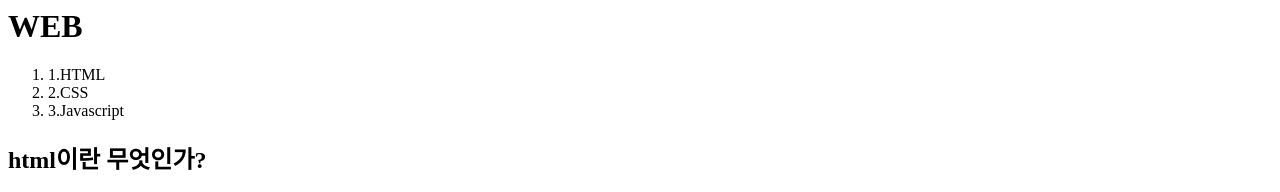
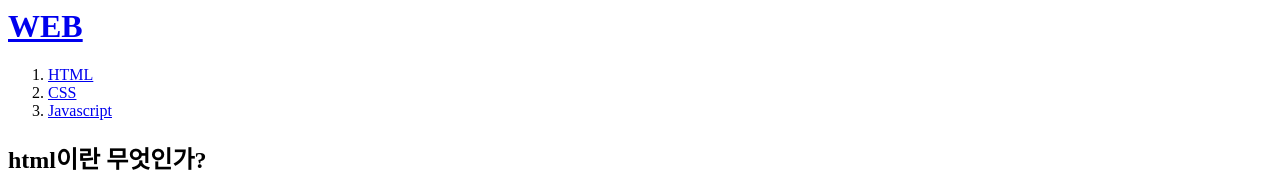
Before and after one commit to alsgud8311/My_First_Website, a plain HTML site: page index.html in a window 1280 px wide. Shown: the top 192 px of the page. Drawn offline with Linux system fonts and the light colour scheme.

Commit message:
changed version

```diff
--- a/index.html
+++ b/index.html
@@ -5,11 +5,11 @@
   </head>
 
   <body>
-    <h1><a href="index.html"></a>WEB</h1>
+    <h1><a href="index.html">WEB</a></h1>
     <ol>
-      <li><a href="1.html"></a>1.HTML</li>
-      <li><a href="2.html"></a>2.CSS</li>
-      <li><a href="3.html"></a>3.Javascript</li>
+      <li><a href="1.html">HTML</a></li>
+      <li><a href="2.html">CSS</a></li>
+      <li><a href="3.html">Javascript</a></li>
     </ol>
 
   <h2>html이란 무엇인가?</h2>
```
Also changed, not shown: 1.html (+1 -1 lines), 2.html (+1 -1 lines), 3.html (+2 -1 lines).
